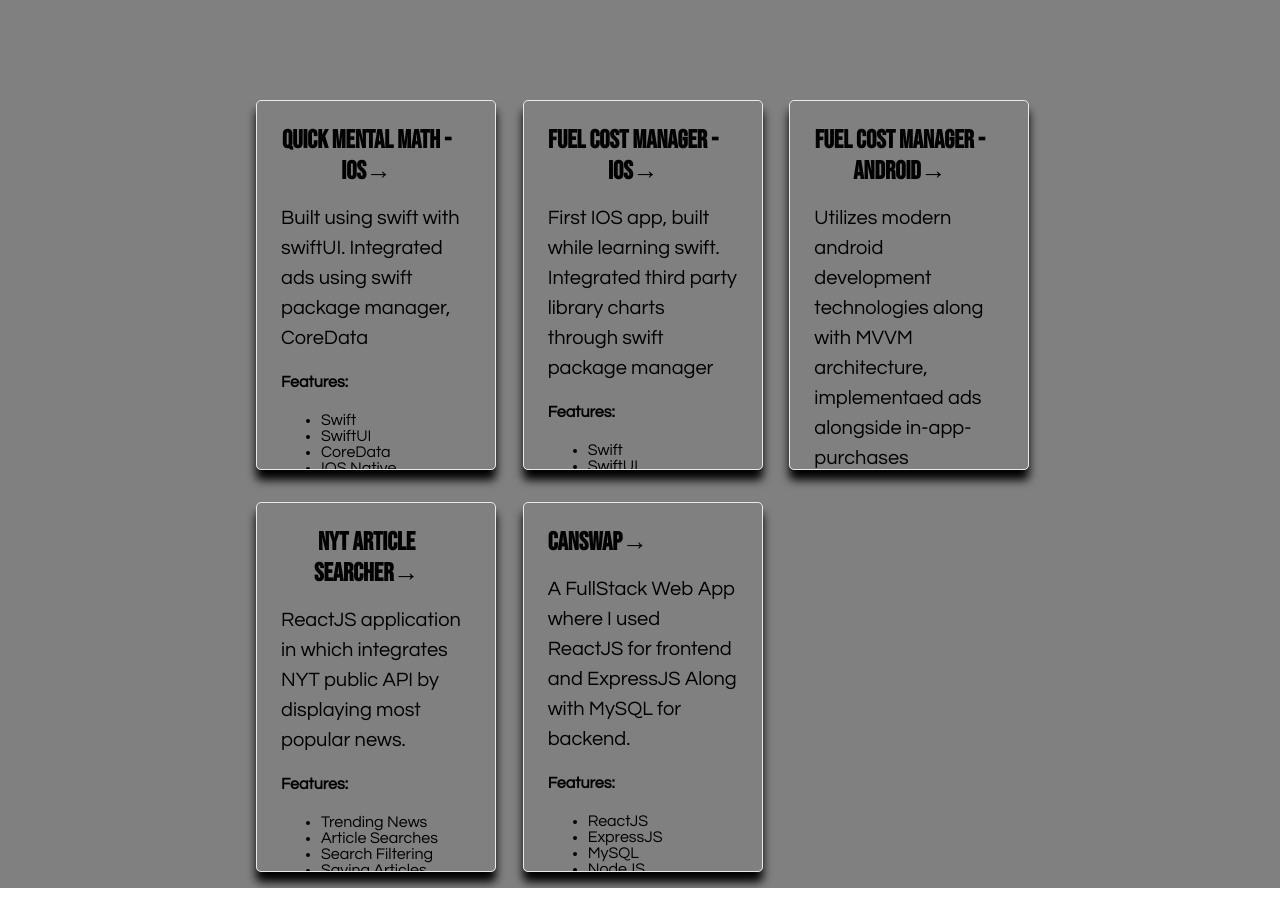
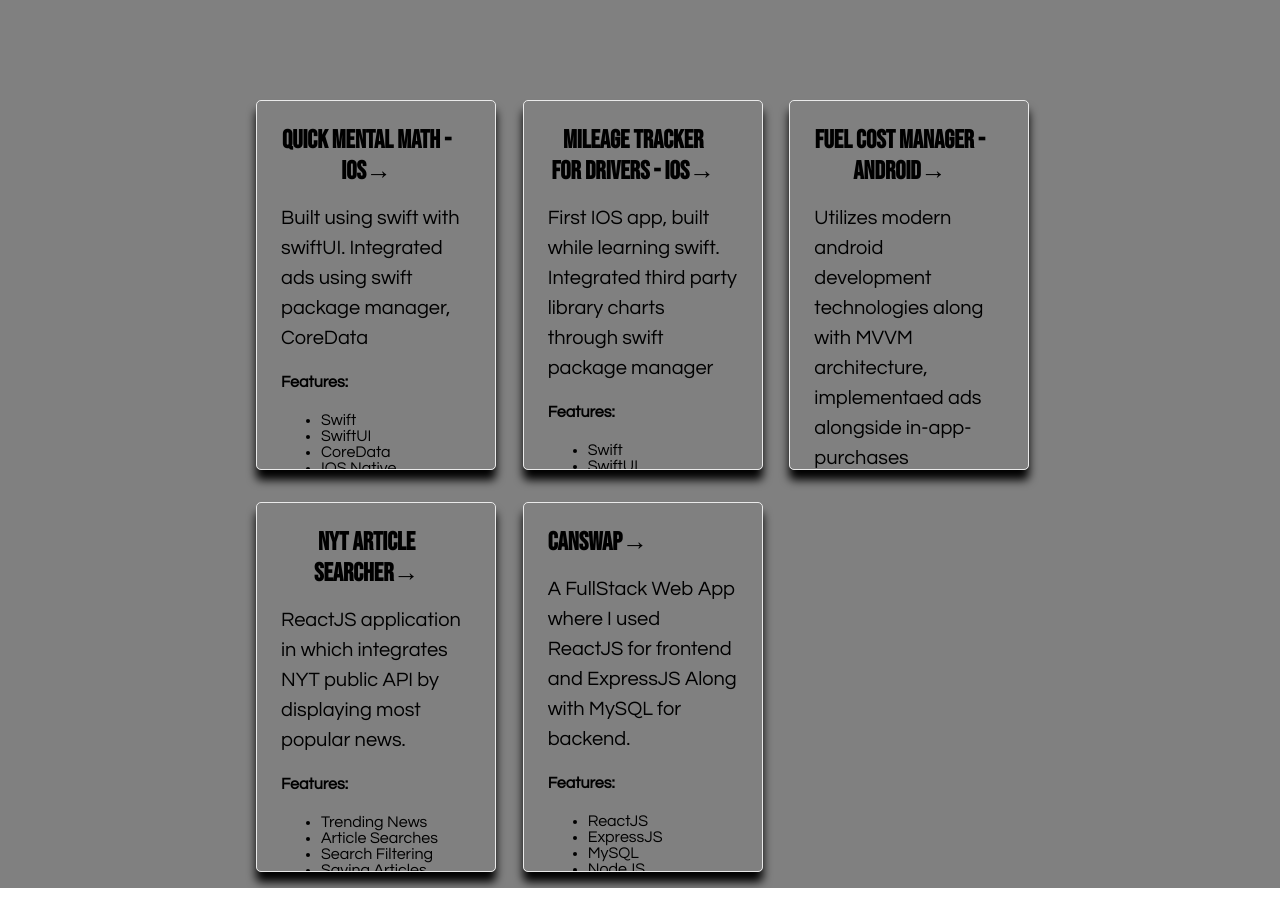
Before and after one commit to mnazari95/portfolio, a Next.js app: page / in a window 1280 px wide. Shown: the part 920-1842 px from the top of the page. Built offline with nearby package versions, Linux system fonts and the light colour scheme.

Commit message:
updated mileage tracker project

```diff
--- a/pages/index.js
+++ b/pages/index.js
@@ -34,9 +34,9 @@
                   features={["Swift", "SwiftUI", "CoreData", "IOS Native", "Ads"]} />
 
                 <Card link={"https://apps.apple.com/app/fuel-cost-manager-for-cars/id1631714485"}
-                  title={"Fuel Cost Manager - IOS"}
+                  title={"Mileage Tracker for Drivers - IOS"}
                   description={"First IOS app, built while learning swift. Integrated third party library charts through swift package manager"}
-                  features={["Swift", "SwiftUI", "CoreData", "Charts", "IOS Native", "StoreKit", "Ads"]} />
+                  features={["Swift", "SwiftUI","Core Location", "MapKit", "CoreData", "Charts", "IOS Native", "StoreKit", "Ads"]} />
 
                 <Card link={"https://play.google.com/store/apps/details?id=com.itsdotstudios.gastracker"}
                   title={"Fuel Cost Manager - Android"}
```
